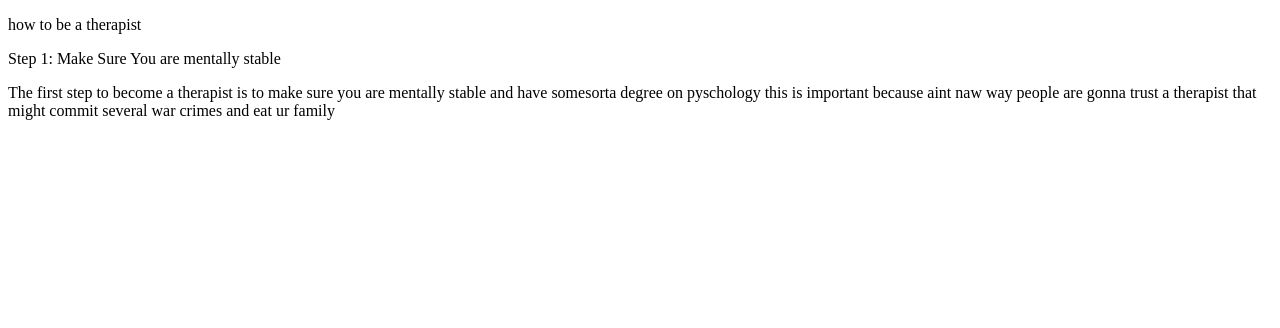
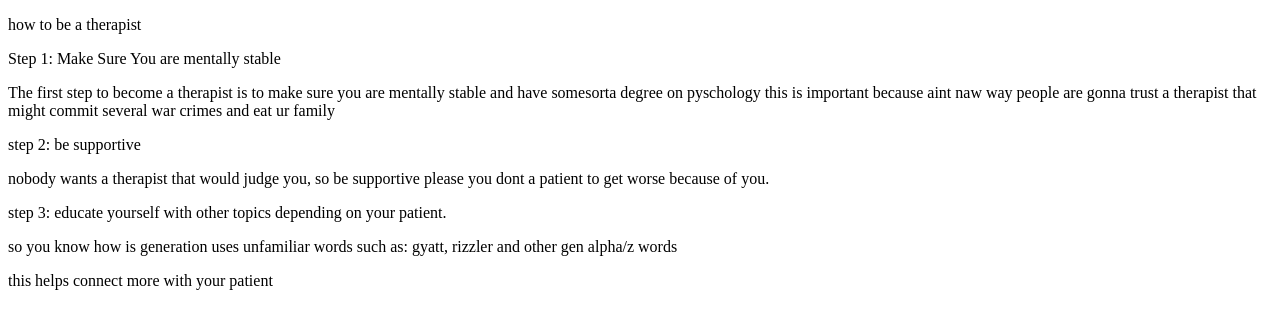
Before and after one commit to DazaisMyseriousWhiteJarItsWhippedCream/DazaisMyseriousWhiteJarItsWhippedCream.github.io, a plain HTML site: page index.html in a window 1280 px wide. Drawn offline with Linux system fonts and the light colour scheme.

Commit message:
new changr

```diff
--- a/index.html
+++ b/index.html
@@ -6,8 +6,12 @@
 <p>how to be a therapist </p>
 <p> Step 1: Make Sure You are mentally stable</p>
 <p> The first step to become a therapist is to make sure you are mentally stable and have somesorta degree on pyschology
-    this is important because aint naw way people are gonna trust a therapist that might commit several war crimes and eat ur family
+    this is important because aint naw way people are gonna trust a therapist that might commit several war crimes and eat ur family</p>
 
-</p>
+<p>step 2: be supportive</p>
+<p> nobody wants a therapist that would judge you, so be supportive please you dont a patient to get worse because of you.</p>
 
+<p> step 3: educate yourself with other topics depending on your patient.</p>
+    <p> so you know how is generation uses unfamiliar words such as: gyatt, rizzler and other gen alpha/z words</p>
+    <p> this helps connect more with your patient</p>
 </head>
```
